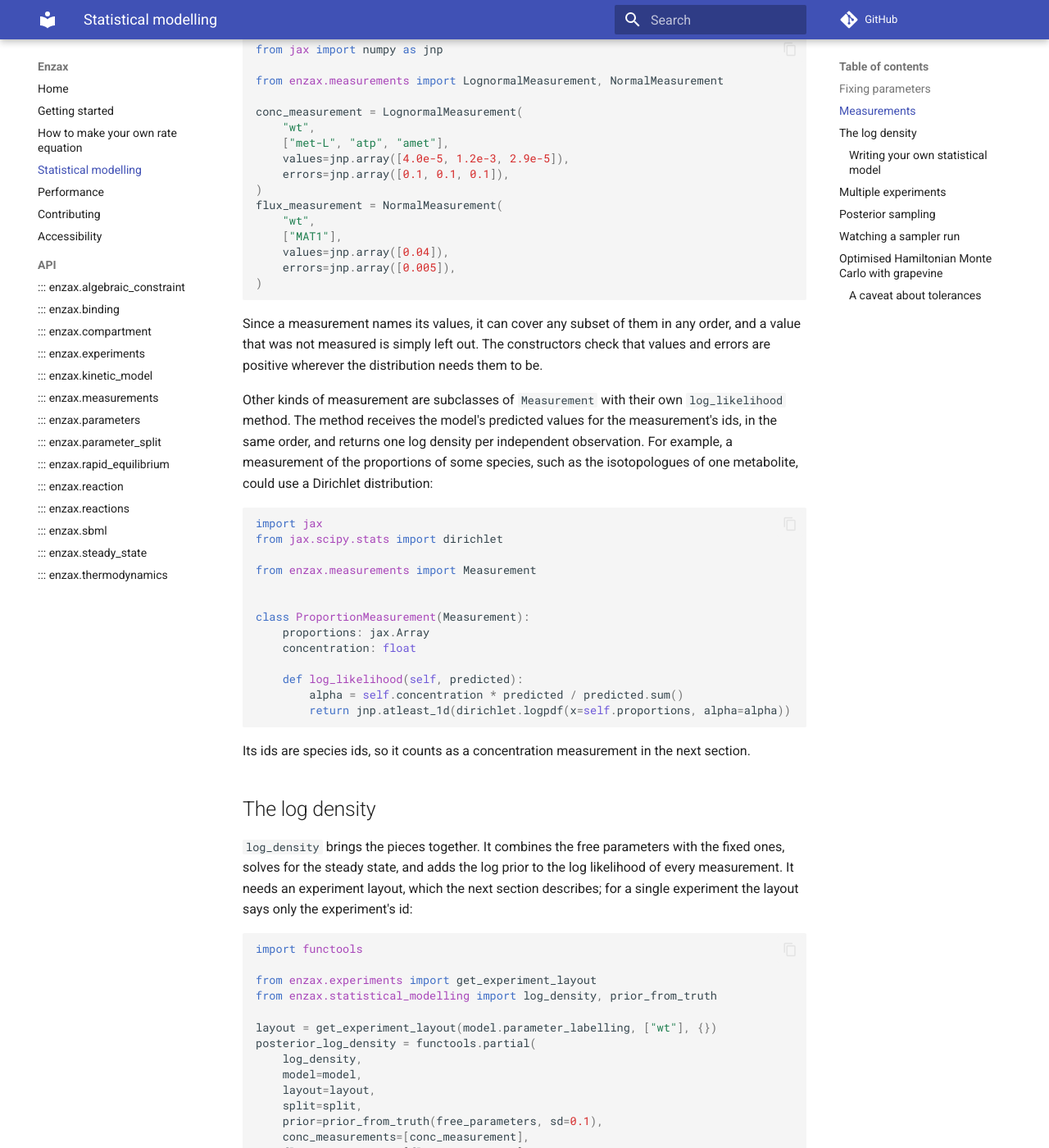
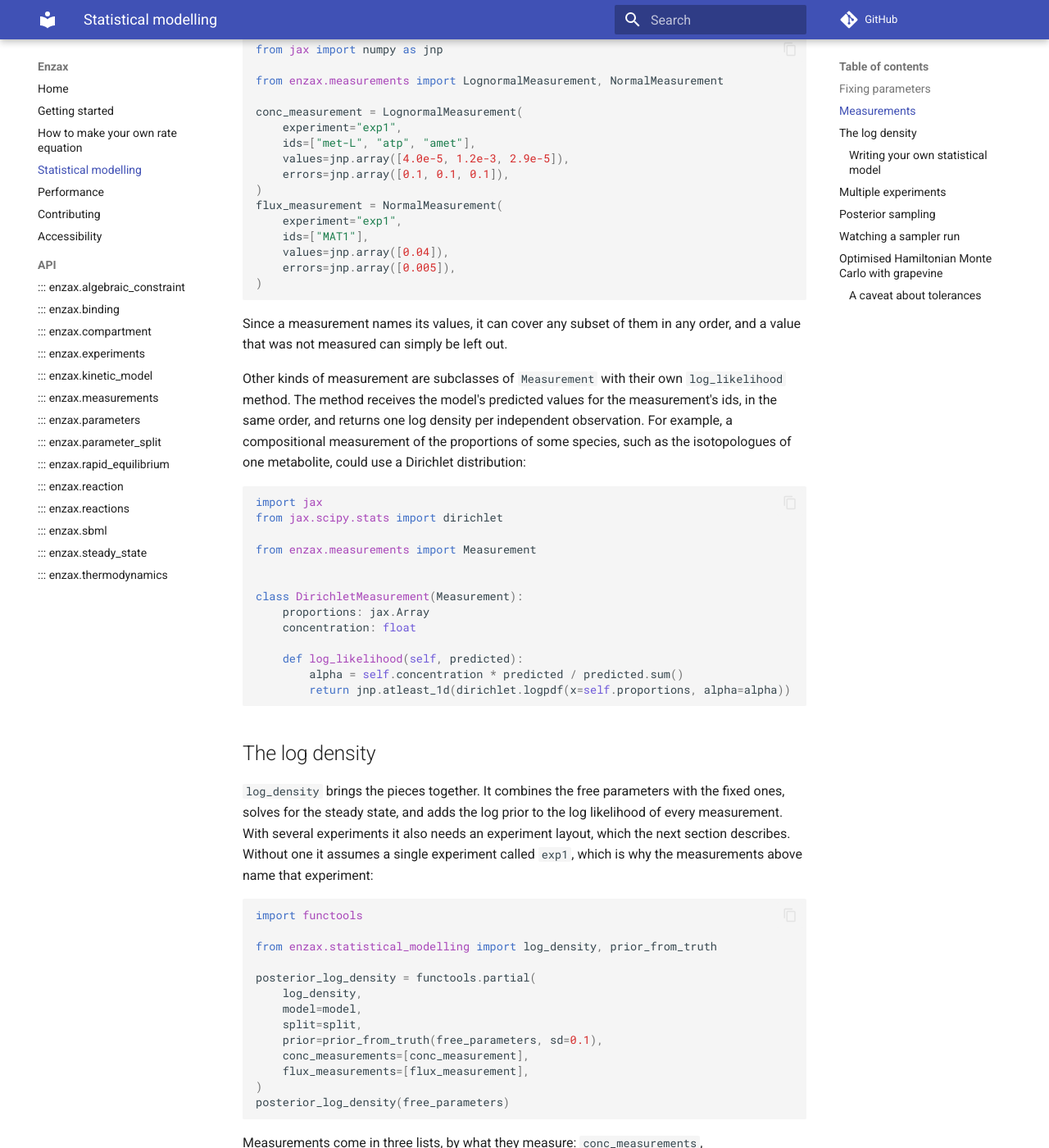
Before and after one commit to dtu-qmcm/enzax, an MkDocs documentation site: the page built from docs/statistical_modelling.md, in a window 1280 px wide and 1400 px high, scrolled down 3072 px. Shown: the whole window at 82% size. Built offline with MkDocs 1.6.1 and Material for MkDocs 9.7.7, drawn with Linux system fonts in a browser that asks for light colours; comment, search, counter and statistics services are not loaded; some of the changed text lies outside the part shown.

Commit message:
Default to one experiment called exp1 in log_density
layout is now optional and follows prior, so a single-experiment
model needs no layout. The docs use the default for one experiment and
keyword arguments for each measurement's experiment and ids.

Co-Authored-By: Claude Opus 5.5 <noreply@anthropic.com>

````diff
--- a/docs/statistical_modelling.md
+++ b/docs/statistical_modelling.md
@@ -118,22 +118,22 @@ from jax import numpy as jnp
 from enzax.measurements import LognormalMeasurement, NormalMeasurement
 
 conc_measurement = LognormalMeasurement(
-    "wt",
-    ["met-L", "atp", "amet"],
+    experiment="exp1",
+    ids=["met-L", "atp", "amet"],
     values=jnp.array([4.0e-5, 1.2e-3, 2.9e-5]),
     errors=jnp.array([0.1, 0.1, 0.1]),
 )
 flux_measurement = NormalMeasurement(
-    "wt",
-    ["MAT1"],
+    experiment="exp1",
+    ids=["MAT1"],
     values=jnp.array([0.04]),
     errors=jnp.array([0.005]),
 )
 ```
 
-Since a measurement names its values, it can cover any subset of them in any order, and a value that was not measured is simply left out. The constructors check that values and errors are positive wherever the distribution needs them to be.
+Since a measurement names its values, it can cover any subset of them in any order, and a value that was not measured can simply be left out.
 
-Other kinds of measurement are subclasses of `Measurement` with their own `log_likelihood` method. The method receives the model's predicted values for the measurement's ids, in the same order, and returns one log density per independent observation. For example, a measurement of the proportions of some species, such as the isotopologues of one metabolite, could use a Dirichlet distribution:
+Other kinds of measurement are subclasses of `Measurement` with their own `log_likelihood` method. The method receives the model's predicted values for the measurement's ids, in the same order, and returns one log density per independent observation. For example, a compositional measurement of the proportions of some species, such as the isotopologues of one metabolite, could use a Dirichlet distribution:
 
 ```python
 import jax
@@ -142,7 +142,7 @@ from jax.scipy.stats import dirichlet
 from enzax.measurements import Measurement
 
 
-class ProportionMeasurement(Measurement):
+class DirichletMeasurement(Measurement):
     proportions: jax.Array
     concentration: float
 
@@ -151,23 +151,18 @@ class ProportionMeasurement(Measurement):
         return jnp.atleast_1d(dirichlet.logpdf(x=self.proportions, alpha=alpha))
 ```
 
-Its ids are species ids, so it counts as a concentration measurement in the next section.
-
 ## The log density
 
-`log_density` brings the pieces together. It combines the free parameters with the fixed ones, solves for the steady state, and adds the log prior to the log likelihood of every measurement. It needs an experiment layout, which the next section describes; for a single experiment the layout says only the experiment's id:
+`log_density` brings the pieces together. It combines the free parameters with the fixed ones, solves for the steady state, and adds the log prior to the log likelihood of every measurement. With several experiments it also needs an experiment layout, which the next section describes. Without one it assumes a single experiment called `exp1`, which is why the measurements above name that experiment:
 
 ```python
 import functools
 
-from enzax.experiments import get_experiment_layout
 from enzax.statistical_modelling import log_density, prior_from_truth
 
-layout = get_experiment_layout(model.parameter_labelling, ["wt"], {})
 posterior_log_density = functools.partial(
     log_density,
     model=model,
-    layout=layout,
     split=split,
     prior=prior_from_truth(free_parameters, sd=0.1),
     conc_measurements=[conc_measurement],
@@ -201,16 +196,18 @@ conc_measurement.log_likelihood(pick_concs(model, conc, conc_measurement.ids))
 Experiments often share a model but not all its parameter values: enzyme levels or boundary concentrations usually differ between experiments, while kinetic constants do not. An experiment layout says which values are experiment-specific, using the same `{parameter: labels}` selections as a split:
 
 ```python
+from enzax.experiments import get_experiment_layout
+
 layout = get_experiment_layout(
     model.parameter_labelling,
-    ["wt", "mat1_up"],
+    ["exp1", "exp2"],
     {"log_enzyme": None},
 )
 layout.labelling["log_enzyme"][:4]
 ```
 
 ```
-('MAT1|wt', 'MAT1|mat1_up', 'MAT3|wt', 'MAT3|mat1_up')
+('MAT1|exp1', 'MAT1|exp2', 'MAT3|exp1', 'MAT3|exp2')
 ```
 
 The layout's labelling expands the model's: each experiment-specific label appears once per experiment, as `{label}|{experiment}`, and every other label once. A parameter set with this labelling holds every experiment's values, and it is an ordinary parameter set, so splits and priors work on it as before. Parameters without labels, such as `temperature`, can only be shared.
````
Also changed, not shown: other parts of docs/statistical_modelling.md (+4 -4 lines), 3 other files.
